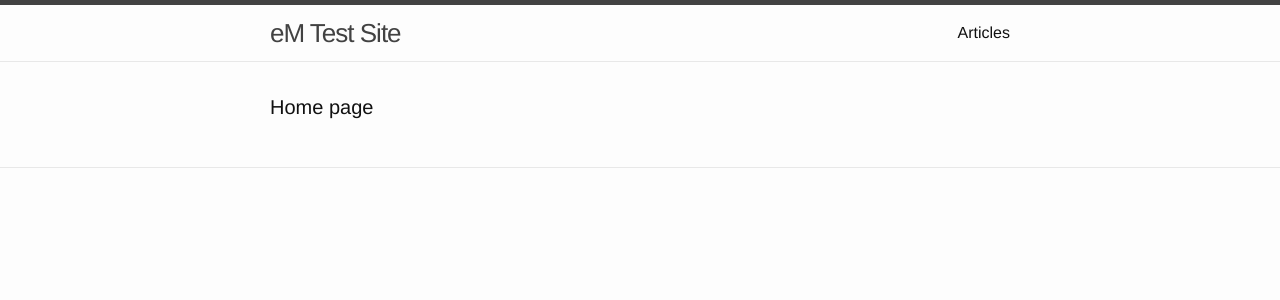
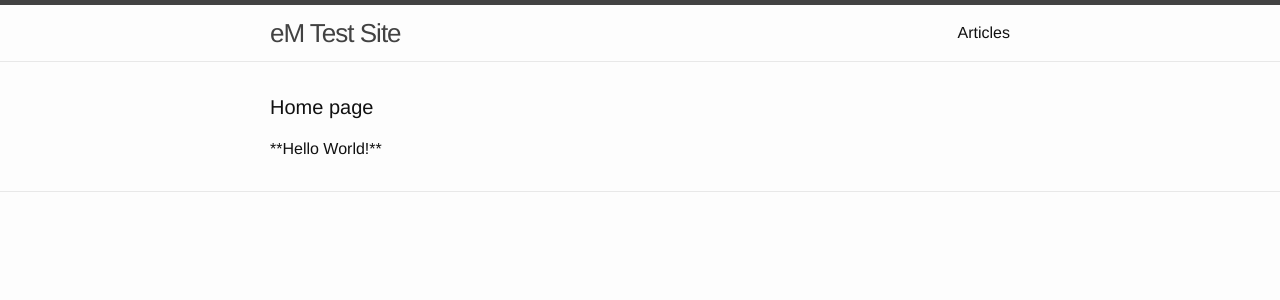
Before and after one commit to tekmaven/jekyll_em_test_site, a Jekyll site: the page built from index.html, in a window 1280 px wide. Shown: the top 300 px of the page. Built offline with Jekyll 4.4.1, drawn with Linux system fonts in a browser that asks for light colours.

Commit message:
Update index.html

```diff
--- a/index.html
+++ b/index.html
@@ -6,4 +6,8 @@ layout: default
 
   <h1 class="page-heading">Home page</h1>
 
+  <div>
+    **Hello World!**
+  </div>
+
 </div>
```
